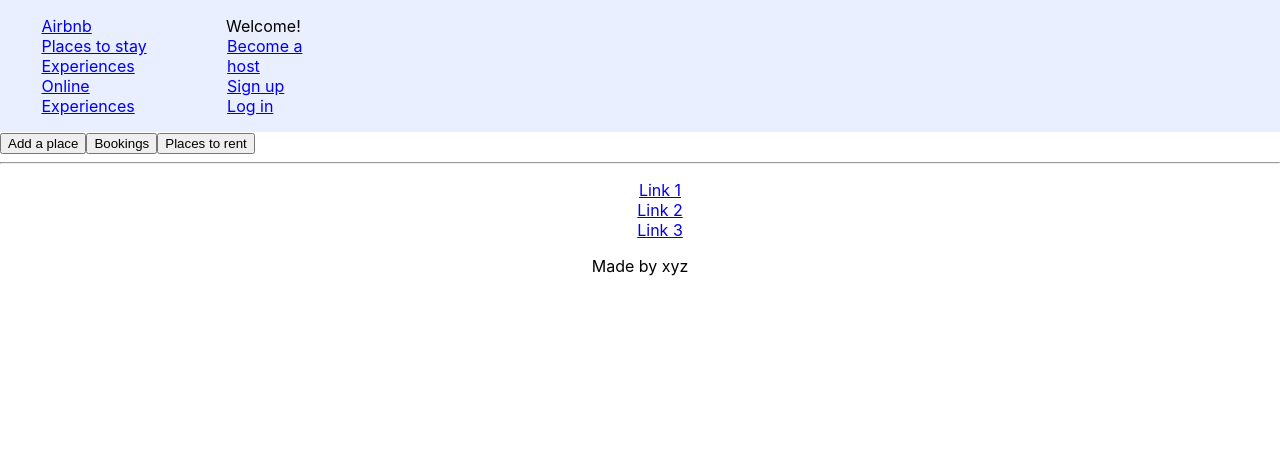
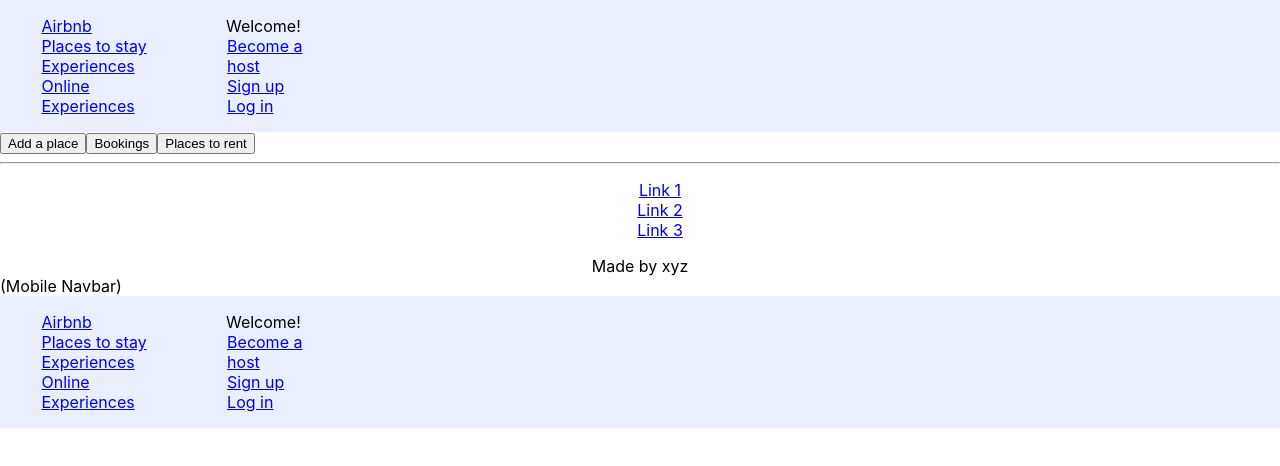
Before and after one commit to rozaribeiro/airbnb-clone-client, a React (Create React App) app: page / in a window 1280 px wide. Shown: the top 466 px of the page. Built offline with nearby package versions, Linux system fonts and the light colour scheme.

Commit message:
save before merge

```diff
--- a/src/App.js
+++ b/src/App.js
@@ -77,6 +77,8 @@
         {/* <Route exact path="/signin" component={Authenticate} /> */}
       </Switch>
       <Footer />
+      (Mobile Navbar)
+      <Navbar />
     </Router>
   );
 }
```
